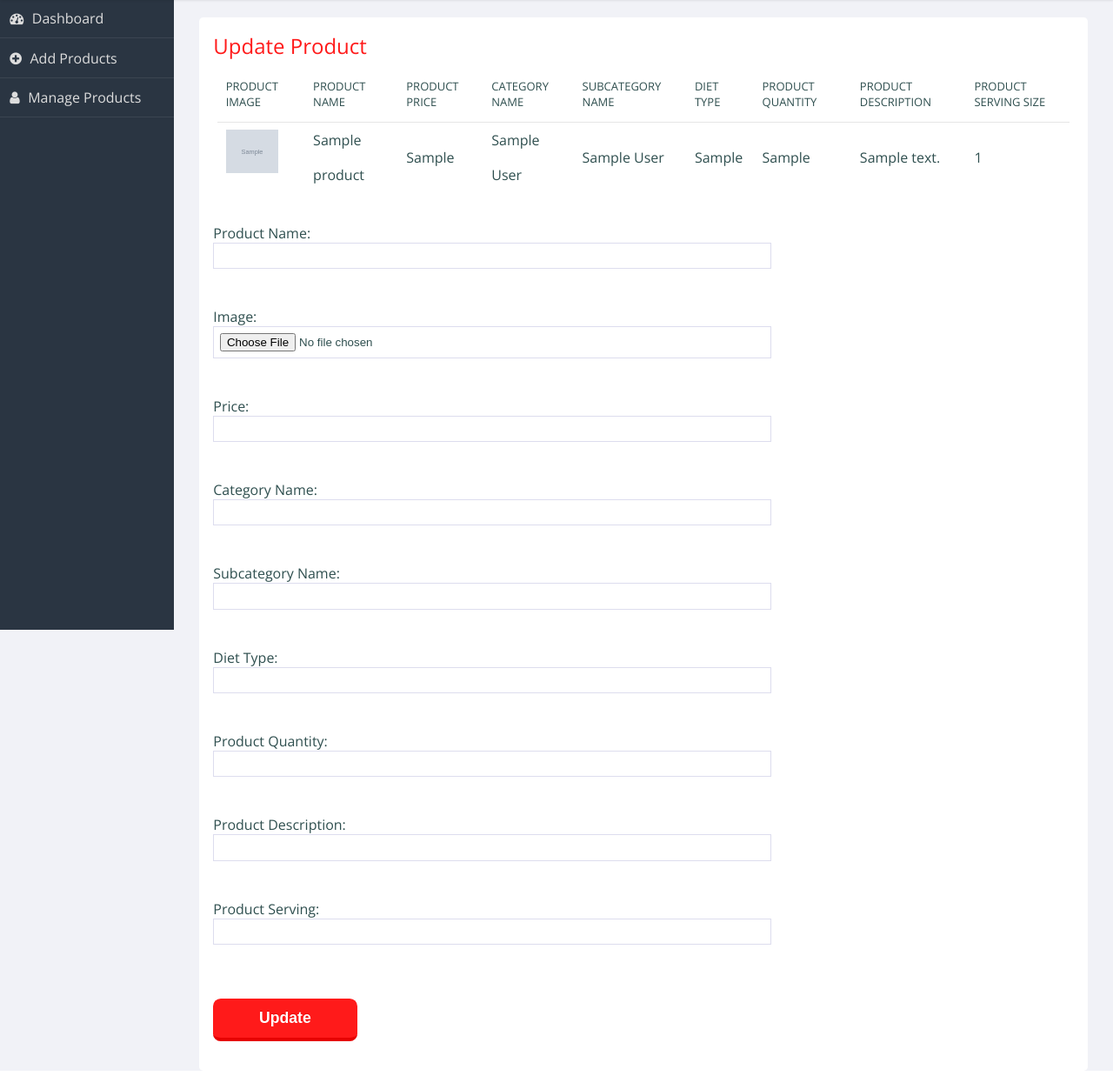
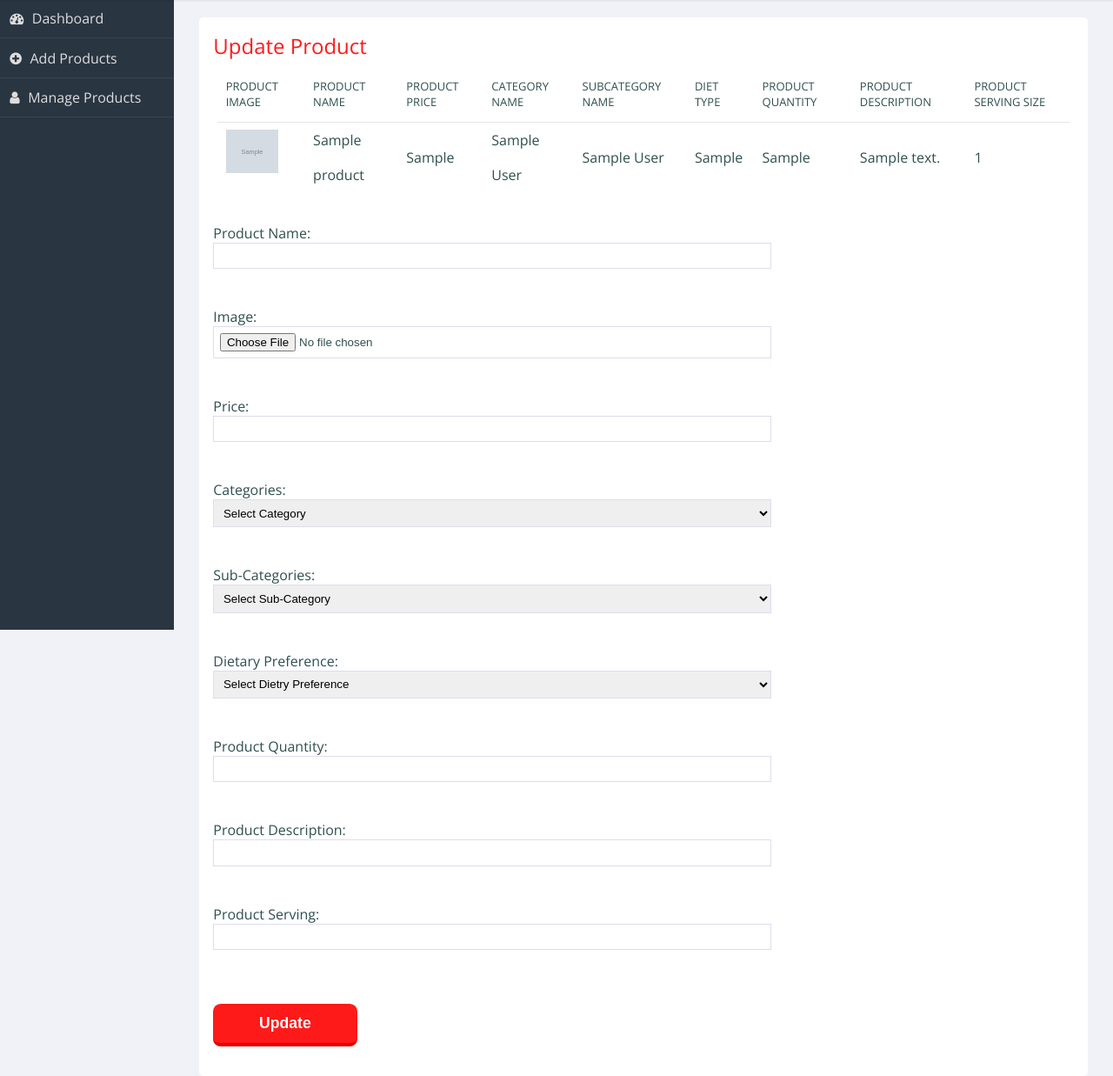
Before and after one commit to Yash992000/E_Wish, a Django app: a page that uses merchant/templates/merchant_update_product.html in a window 1280 px wide. Shown: the part 76-1313 px from the top of the page at 87% size. Run offline with Django 4.2, Linux system fonts and the light colour scheme; tables that the repository leaves empty hold one stand-in row (values such as "Sample post"); grey boxes marked "Sample" are stand-in pictures; some libraries are stand-ins or nearby versions.

Commit message:
change in update product

```diff
--- a/merchant/templates/merchant_update_product.html
+++ b/merchant/templates/merchant_update_product.html
@@ -36,23 +36,23 @@
                         <th>Product Serving Size</th>
                     </tr>
                     <tr>
-                        {% if context.productImage %}
+                        {% if cont.productImage %}
 							<td>
-								<img src="{{ context.productImage.url }}"  alt="" class="prod-size" height="50px" width="60px">
+								<img src="{{ cont.productImage.url }}"  alt="" class="prod-size" height="50px" width="60px">
 							</td>
 							{% else %}
 							<td>
 								<img src="{% static 'images/noimage.png' %}"  alt="" class="prod-size">
 							</td>
 						{% endif %}
-                        <td>{{context.productName}}</td>
-                        <td>{{context.productPrice}}</td>
-                        <td>{{context.categoryName.categoryName}}</td>
-                        <td>{{context.subcategoryName.subcategoryName}}</td>
-                        <td>{{context.dietType.dietType}}</td>
-                        <td>{{context.productQty}}</td>
-                        <td>{{context.productDesc}}</td>
-                        <td>{{context.productServing}}</td>
+                        <td>{{cont.productName}}</td>
+                        <td>{{cont.productPrice}}</td>
+                        <td>{{cont.categoryName.categoryName}}</td>
+                        <td>{{cont.subcategoryName.subcategoryName}}</td>
+                        <td>{{cont.dietType.dietType}}</td>
+                        <td>{{cont.productQty}}</td>
+                        <td>{{cont.productDesc}}</td>
+                        <td>{{cont.productServing}}</td>
                     </tr>
             </thead>
         </table>
@@ -68,14 +68,29 @@
                     Price:<br/>
 					<input type="text" name="productPrice" size="40"/><br/><br/>
 
-                    Category Name:<br/>
-					<input type="text" name="categoryName" size="40"/><br/><br/>
+                    Categories:<br/>
+                <select name="categoryName">
+                    <option>Select Category</option>
+					{% for data in context.category %}
+						<option value="{{data.categoryId}}"> {{data.categoryName}} </option>
+                    {% endfor %}
+                </select><br/><br/>
 
-                    Subcategory Name:<br/>
-					<input type="text" name="subcategoryName" size="40"/><br/><br/>
+                Sub-Categories:<br/>
+                <select name="subcategoryName">
+                    <option>Select Sub-Category</option>
+					{% for data in context.subcategory %}
+						<option value="{{data.subcategoryId}}"> {{data.subcategoryName}} </option>
+                    {% endfor %}
+                </select><br/><br/>
 
-                    Diet Type:<br/>
-					<input type="text" name="dietType" size="40"/><br/><br/>
+				Dietary Preference:<br/>
+                <select name="dietType">
+					<option>Select Dietry Preference</option>
+					{% for data in context.diet %}
+						<option value="{{data.dietId}}"> {{data.dietType}} </option>
+                    {% endfor %}
+                </select><br/><br/>
 
                     Product Quantity:<br/>
 					<input type="text" name="productQty" size="40"/><br/><br/>
--- a/merchant/views.py
+++ b/merchant/views.py
@@ -44,8 +44,9 @@ def addProduct(request):
         # return render(request,'merchant_add_products.html')
 
 def merchant_update_product(request,id):
-    context = product.objects.get(productId=id)
-    return render(request,'merchant_update_product.html',{'context': context})
+    cont = product.objects.get(productId=id)
+    context = { 'product_data' : product.objects.all().select_related('categoryName','subcategoryName','dietType'),'category':Categories.objects.all(),'subcategory':Sub_Categories.objects.all(),'diet':Diet.objects.all()}
+    return render(request,'merchant_update_product.html',{'context': context,'cont': cont})
 
 def editproduct(request,id):
     context = {}
```
Also changed, not shown: administrator/templates/admin_update_subcategories.html (+4 -4 lines), administrator/views.py (+4 -8 lines).
